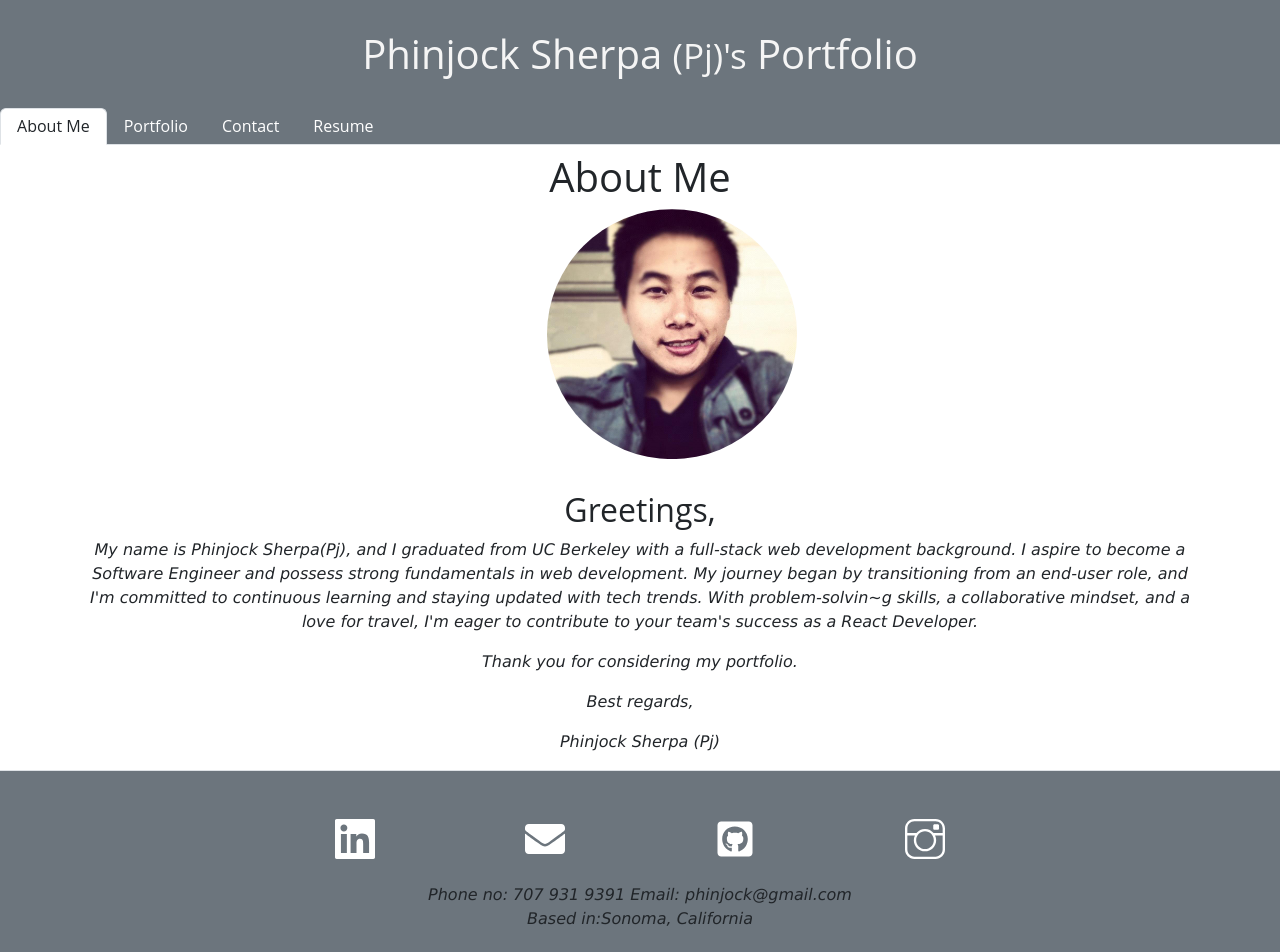
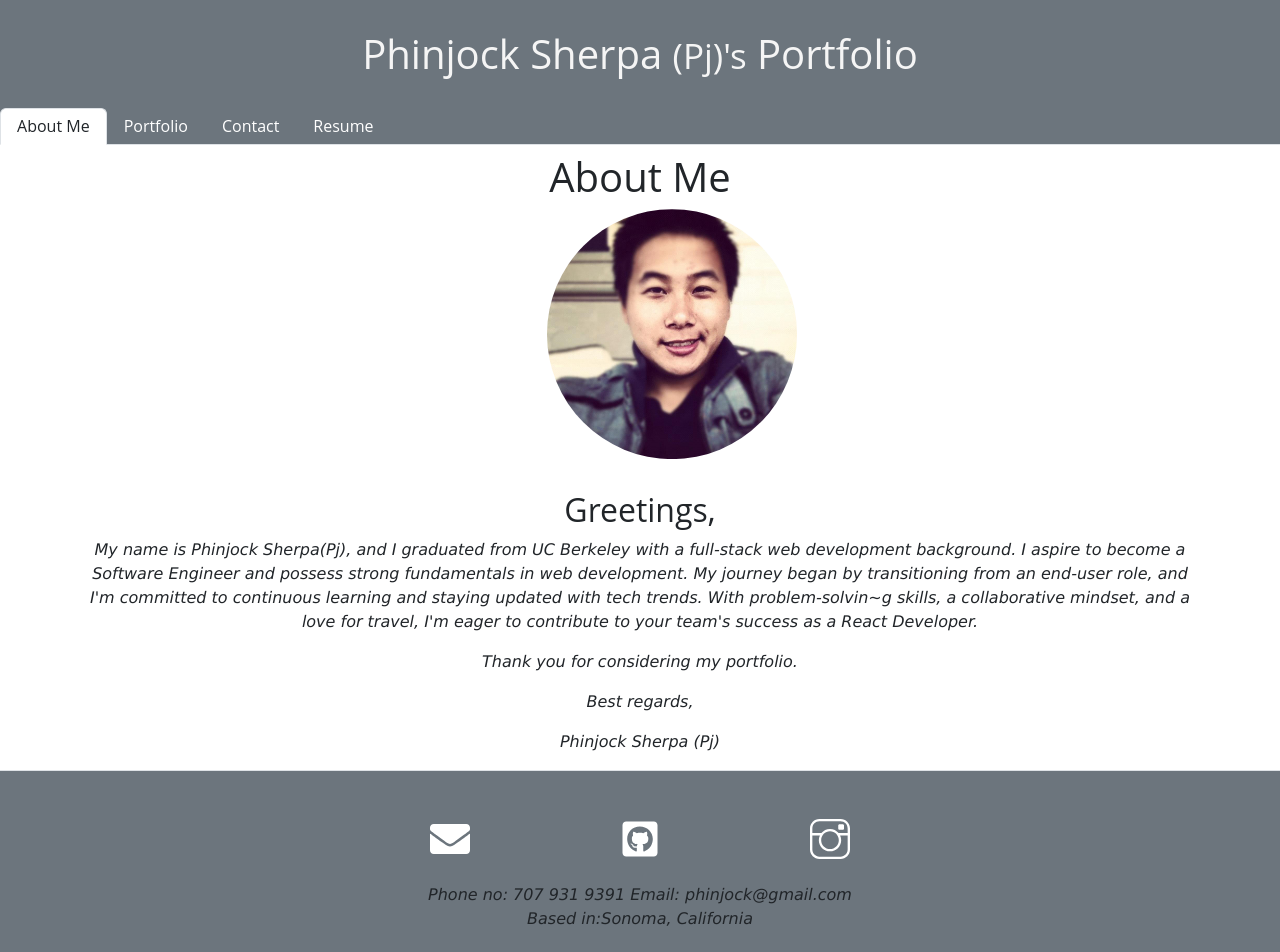
Before and after one commit to pjsherpa/Pj-Portfolio, a React (Create React App) app: page / in a window 1280 px wide. Shown: the top 952 px of the page. Built offline with nearby package versions, Linux system fonts and the light colour scheme.

Commit message:
fixed spelling mistake

```diff
--- a/src/component/Footer/Footer.js
+++ b/src/component/Footer/Footer.js
@@ -1,5 +1,4 @@
 import { FaGithubSquare, FaEnvelope } from "react-icons/fa";
-import { GrLinkedin } from "react-icons/gr";
 import { TfiInstagram } from "react-icons/tfi";
 import { IconContext } from "react-icons";
 import Card from "react-bootstrap/Card";
@@ -12,11 +11,6 @@ const Footer = () => {
       <div className="container">
         <div className="row justify-content-md-center">
           <IconContext.Provider value={{ color: "white", size: "40px" }}>
-            <div className="col col-lg-2 hover">
-              <a href="https://www.linkedin.com/in/phinjock-sherpa/">
-                <GrLinkedin className="w-100" />
-              </a>
-            </div>
             <div className="col col-lg-2 hover">
               <a href="mailto:phinjock@gmail.com">
                 <FaEnvelope className="w-100" />
```
